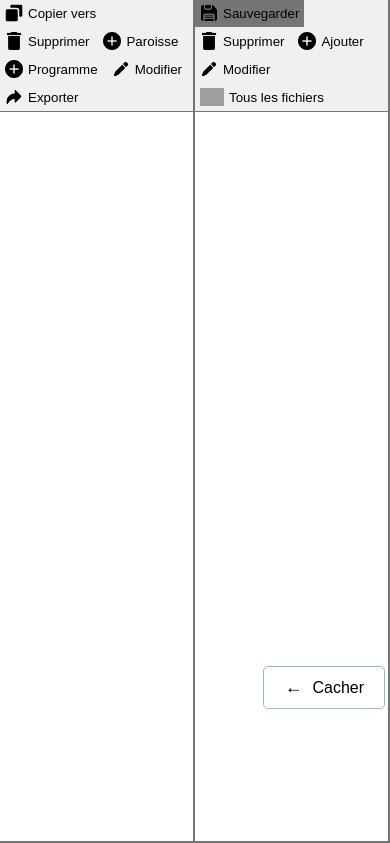
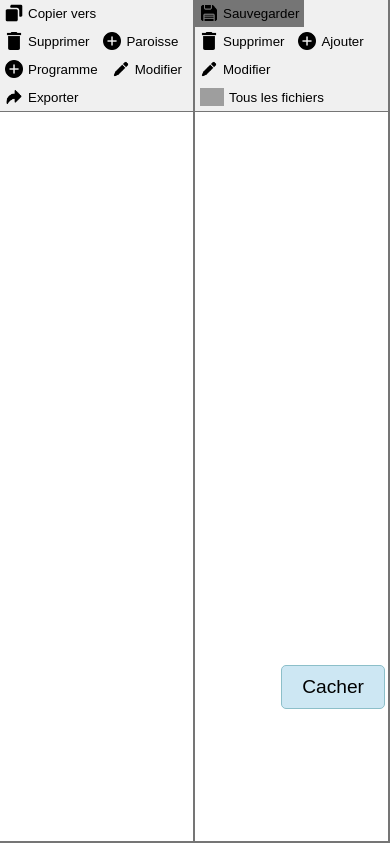
Before and after one commit to antoineg44/serveur_chant, a PHP site: page /messes/ in a window 390 px wide. Shown: the part 130-973 px from the top of the page. Run offline with PHP 8.4, Linux system fonts and the light colour scheme; lists and menus that the app fills with data are empty; grey boxes are pictures that could not be loaded.

Commit message:
size text for smartphone

```diff
--- a/messes/index.html
+++ b/messes/index.html
@@ -18,12 +18,12 @@
   <script src="listFolder/listFolder.js"></script>
 </head>
 
-<body>
+<body id="body">
     <table style="height:100%;width:100%">
       <tbody>
         <button id="back-button" class="back-button" onclick="redimensionner()">
           Cacher
-      </button>
+        </button>
         <tr id="button_entete">
           <div style="background-color: #aeb1b3;">
             <button class="but" onclick='window.open(window.location.origin, "_self")'><img src = "icon/home.png" style="margin-right: 12px;">Home</button>
--- a/messes/listFolder/listFolder.css
+++ b/messes/listFolder/listFolder.css
@@ -8,18 +8,18 @@
 }*/
 
 .std_icon {
-    height: 18px;
+    height: 0.9em;
     margin-right: 5px;
 }
 
 .arrow_close {
-    height: 10px;
+    height: 0.45em;
     margin-right: 9px;
     margin-bottom: 4px;
 }
 
 .arrow_open {
-    height: 10px;
+    height: 0.45em;
     margin-right: 9px;
     margin-bottom: 4px;
     transform: rotate(90deg);
--- a/messes/screen.js
+++ b/messes/screen.js
@@ -13,6 +13,7 @@ console.log("Utilisation d'un smartphone: " + smarphone);
 
 if(smarphone)
 {
+    document.getElementById("body").style.fontSize="1.5em";
     document.getElementById("block_program").style.visibility="hidden";
     document.getElementById("block_liste").style.width="100%";
     document.body.style.zoom = 1.2;
@@ -33,14 +34,14 @@ function redimensionner() {
         document.getElementById("block_liste").style.width="0px";
         document.getElementById("back-button").style.left="5px";
         document.getElementById("back-button").style.right="unset";
-        document.getElementById("back-button").innerHTML = "Ouvrir";
+        document.getElementById("back-button").innerHTML = "Ouvrir &rarr;";
     }
     else {
         document.getElementById("block_program").style.visibility = "hidden";
         document.getElementById("block_liste").style.width="100%";
         document.getElementById("back-button").style.left="unset";
         document.getElementById("back-button").style.right="5px";
-        document.getElementById("back-button").innerHTML = "Cacher";
+        document.getElementById("back-button").innerHTML = "&larr; Cacher";
     }
 
 }
--- a/messes/styles.css
+++ b/messes/styles.css
@@ -91,7 +91,7 @@
         display: inline-flex;
         align-items: center;
         padding: 10px 20px;
-        font-size: 16px;
+        font-size: 1.2em;
         background-color: #cde7f3;
         color: black;
         border: none;
@@ -99,16 +99,16 @@
         cursor: pointer;
         transition: background-color 0.3s;
         z-index: 1;
-        background-color: transparent; /* Fond transparent */
+        /*background-color: transparent; /* Fond transparent */
         border: 1px solid #8cbfc9;
     }
 
     /* Style de la flèche */
-    .back-button::before {
-        content: '\2190'; /* Unicode pour la flèche de retour */
+    /*.back-button::before {
+        content: '\2190'; /* Unicode pour la flèche de retour *//*
         font-size: 18px;
-        margin-right: 10px; /* Espacement entre la flèche et le texte */
-    }
+        margin-right: 10px; /* Espacement entre la flèche et le texte *//*
+    }*/
 
     /* Effet au survol */
     .back-button:hover {
```
